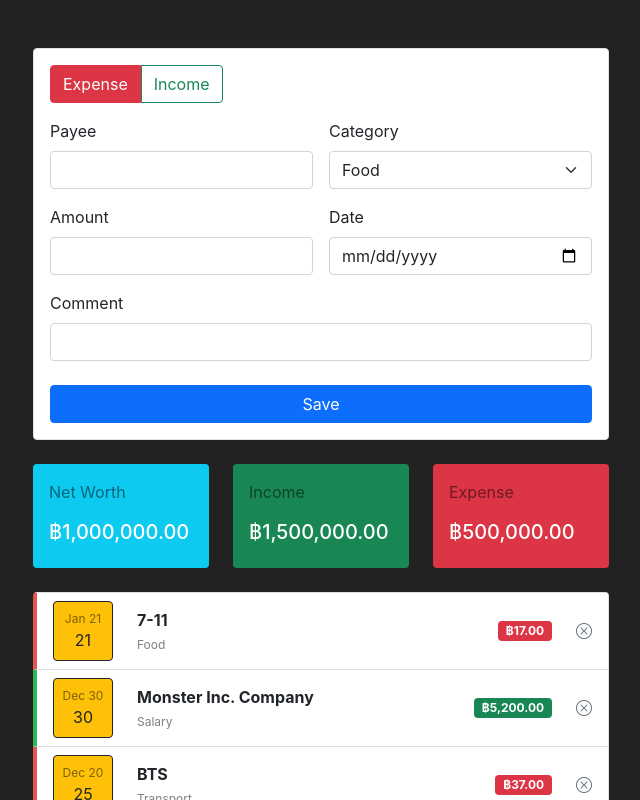
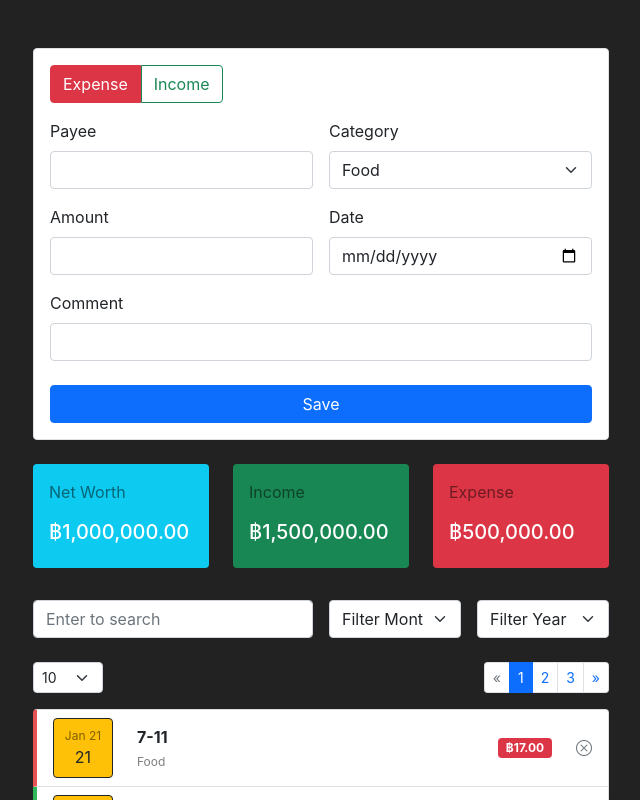
Before and after one commit to earth824/cc9-react-expense-tracker, a React (Create React App) app: page / in a window 1280 px wide. Shown: the top 800 px of the page, without its empty margins (319-959 px from the left). Built offline with nearby package versions, Linux system fonts and the light colour scheme.

Commit message:
finish search form

```diff
--- a/src/App.js
+++ b/src/App.js
@@ -64,7 +64,79 @@ function App() {
           </div>
         </div>
 
-        <ul className="list-group mt-4">
+        <div className="row g-3 mt-3">
+          <div className="col-sm-6">
+            <input type="text" className="form-control" placeholder="Enter to search" />
+          </div>
+          <div className="col-sm-3">
+            <select className="form-select">
+              <option value="">Filter Month</option>
+              <option value="">Jan</option>
+              <option value="">Feb</option>
+              <option value="">Mar</option>
+              <option value="">Apr</option>
+              <option value="">May</option>
+              <option value="">Jun</option>
+              <option value="">Jul</option>
+              <option value="">Aug</option>
+              <option value="">Sep</option>
+              <option value="">Oct</option>
+              <option value="">Nov</option>
+              <option value="">Dec</option>
+            </select>
+          </div>
+          <div className="col-sm-3">
+            <select className="form-select">
+              <option value="">Filter Year</option>
+              <option value="">2021</option>
+              <option value="">2020</option>
+            </select>
+          </div>
+        </div>
+
+        <div className="mt-4 d-flex justify-content-between">
+          <div className="row">
+            <div className="col-12">
+              <select type="text" className="form-select form-select-sm">
+                <option value="">10</option>
+                <option value="">25</option>
+                <option value="">50</option>
+                <option value="">100</option>
+              </select>
+            </div>
+          </div>
+          <nav>
+            <ul className="pagination pagination-sm">
+              <li className="page-item disabled">
+                <a href="/" className="page-link">
+                  <span>&laquo;</span>
+                </a>
+              </li>
+              <li className="page-item active">
+                <a href="/" className="page-link">
+                  <span>1</span>
+                </a>
+              </li>
+              <li className="page-item">
+                <a href="/" className="page-link">
+                  <span>2</span>
+                </a>
+              </li>
+              <li className="page-item">
+                <a href="/" className="page-link">
+                  <span>3</span>
+                </a>
+              </li>
+              <li className="page-item">
+                <a href="/" className="page-link">
+                  <span>&raquo;</span>
+                </a>
+              </li>
+            </ul>
+          </nav>
+        </div>
+
+        <ul className="list-group">
           <li className="list-group-item d-flex justify-content-between align-items-center bd-callout bd-callout-danger">
             <div className="transaction-detail d-flex flex-fill me-4">
               <div className="transaction-date-card border border-1 border-dark rounded-2 bg-warning p-2 text-center">
```
